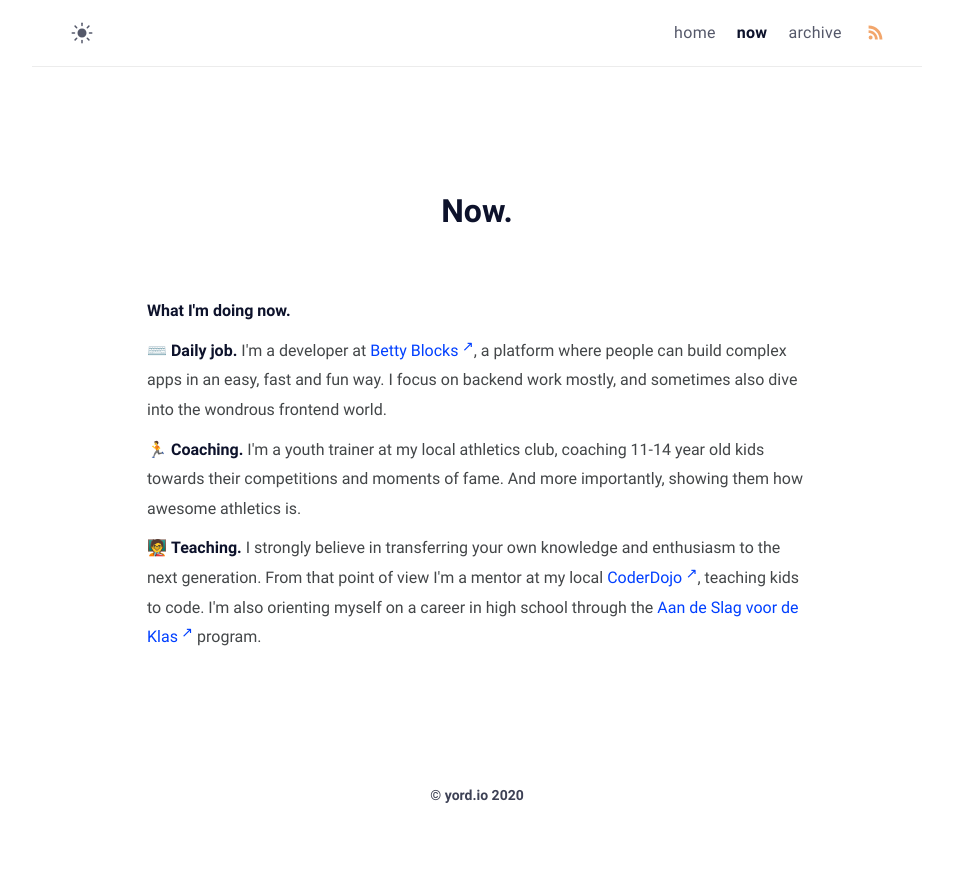
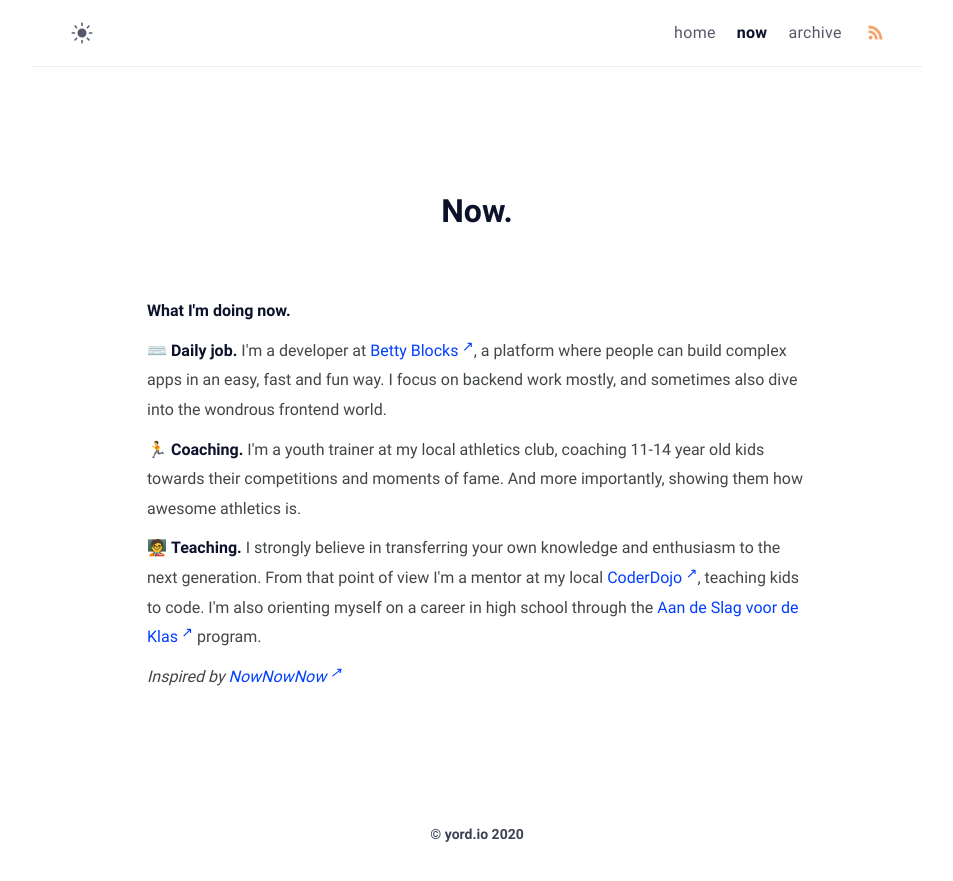
Before and after one commit to heymichal/heymichal.github.io, a Jekyll site: the page built from now.html, in a window 1280 px wide. Shown: the top 881 px of the page, without its empty margins (163-1116 px from the left). Built offline with Jekyll 4.4.1, drawn with Linux system fonts in a browser that asks for light colours.

Commit message:
Credited NowNowNow

```diff
--- a/now.html
+++ b/now.html
@@ -14,4 +14,6 @@ comments: false
   <p>🏃 <strong>Coaching.</strong> I'm a youth trainer at my local athletics club, coaching 11-14 year old kids towards their competitions and moments of fame. And more importantly, showing them how awesome athletics is.</p>
 
   <p>🧑‍🏫 <strong>Teaching.</strong> I strongly believe in transferring your own knowledge and enthusiasm to the next generation. From that point of view I'm a mentor at my local <a href="https://coderdojo.com/" target="_blank">CoderDojo</a>, teaching kids to code. I'm also orienting myself on a career in high school through the <a href="https://www.uva.nl/programmas/lerarenopleiding/aan-de-slag-voor-de-klas/aan-de-slag-voor-de-klas.html" target="_blank">Aan de Slag voor de Klas</a> program.</p>
+
+  <p><em>Inspired by <a href="https://nownownow.com/" target="_blank">NowNowNow</a></em></p>
 </div>
```
